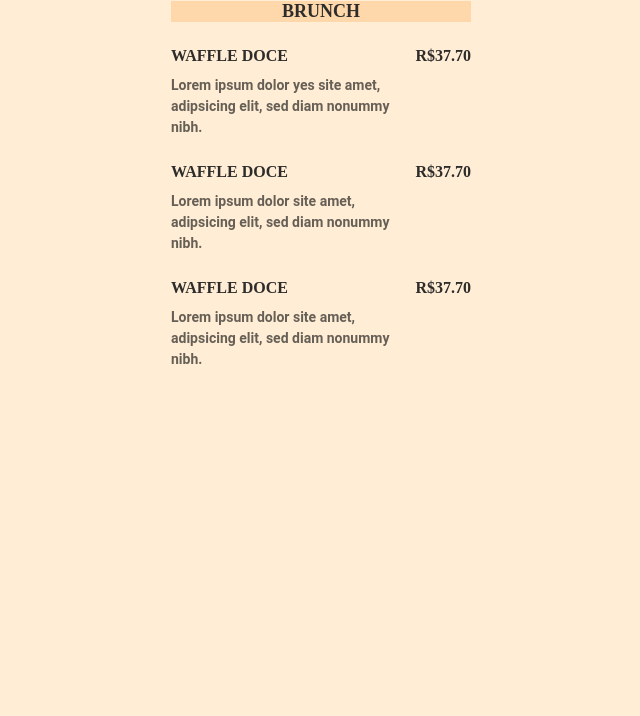
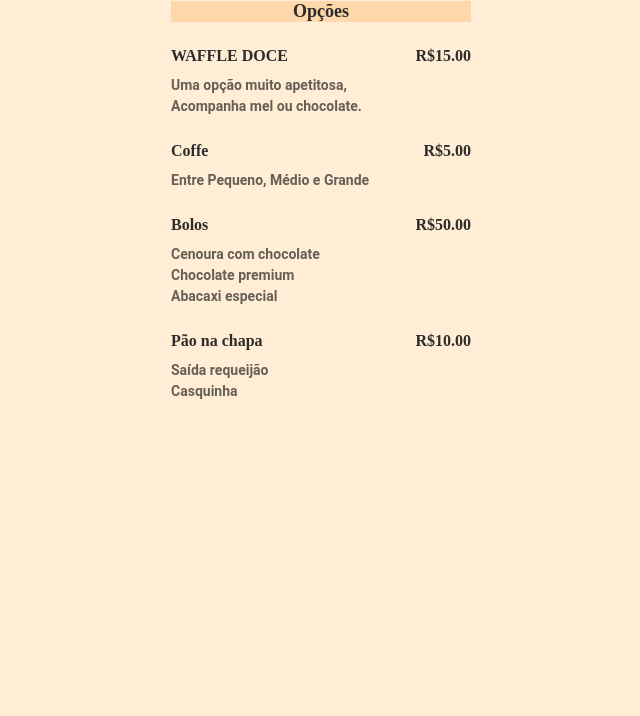
Before and after one commit to RichardOrlandini/Menu_De_Op-es, a plain HTML site: page index.html in a window 1280 px wide. Shown: the part 84-800 px from the top of the page, without its empty margins (319-959 px from the left). Drawn offline with Linux system fonts and the light colour scheme.

Commit message:
Mudança nos titulos

```diff
--- a/index.html
+++ b/index.html
@@ -8,54 +8,68 @@
 </head>
 <body>
   <header>
-    <h1>ROCKET <span>COFFEE</span></h1>
+    <h1>Orlandini <span>COFFEE</span></h1>
     <p>Aberto todos os dias. 8h - 21h</p>
   </header>
 
   <main>
 
-    <h2>BRUNCH</h2>
+    <h2>Opções</h2>
     <section>
 
       <div>
         <h3>WAFFLE DOCE </h3>
 
 
-        <p>Lorem ipsum dolor yes site amet,<br>
-          adipsicing elit, sed diam nonummy <br>
-           nibh.</p>
+        <p>Uma opção muito apetitosa,<br>
+          Acompanha mel ou chocolate.</p>
       </div>
 
-      <p>R$37.70</p>
+      <p>R$15.00</p>
 
     </section>
     <section>
 
       <div>
-        <h3>WAFFLE DOCE </h3>
+        <h3>Coffe </h3>
 
 
-        <p>Lorem ipsum dolor site amet,<br>
-          adipsicing elit, sed diam nonummy <br>
-           nibh.</p>
+        <p>Entre Pequeno, Médio e Grande</p>
       </div>
 
-      <p>R$37.70</p>
+      <p>R$5.00</p>
 
     </section>
     <section>
 
       <div>
-        <h3>WAFFLE DOCE </h3>
+        <h3>Bolos</h3>
 
 
-        <p>Lorem ipsum dolor site amet,<br>
-          adipsicing elit, sed diam nonummy <br>
-           nibh.</p>
+        <p>Cenoura com chocolate<br>
+           Chocolate premium <br>
+           Abacaxi especial </p>
+
       </div>
 
-      <p>R$37.70</p>
+      <p>R$50.00</p>
 
+    </section>
+
+    <section>
+
+
+      <div>
+        <h3>Pão na chapa</h3>
+
+        <p>
+          Saída requeijão <br>
+          Casquinha
+        </p>
+
+      </div>
+
+      <p>R$10.00</p>
     </section>
 
   </main>
```
